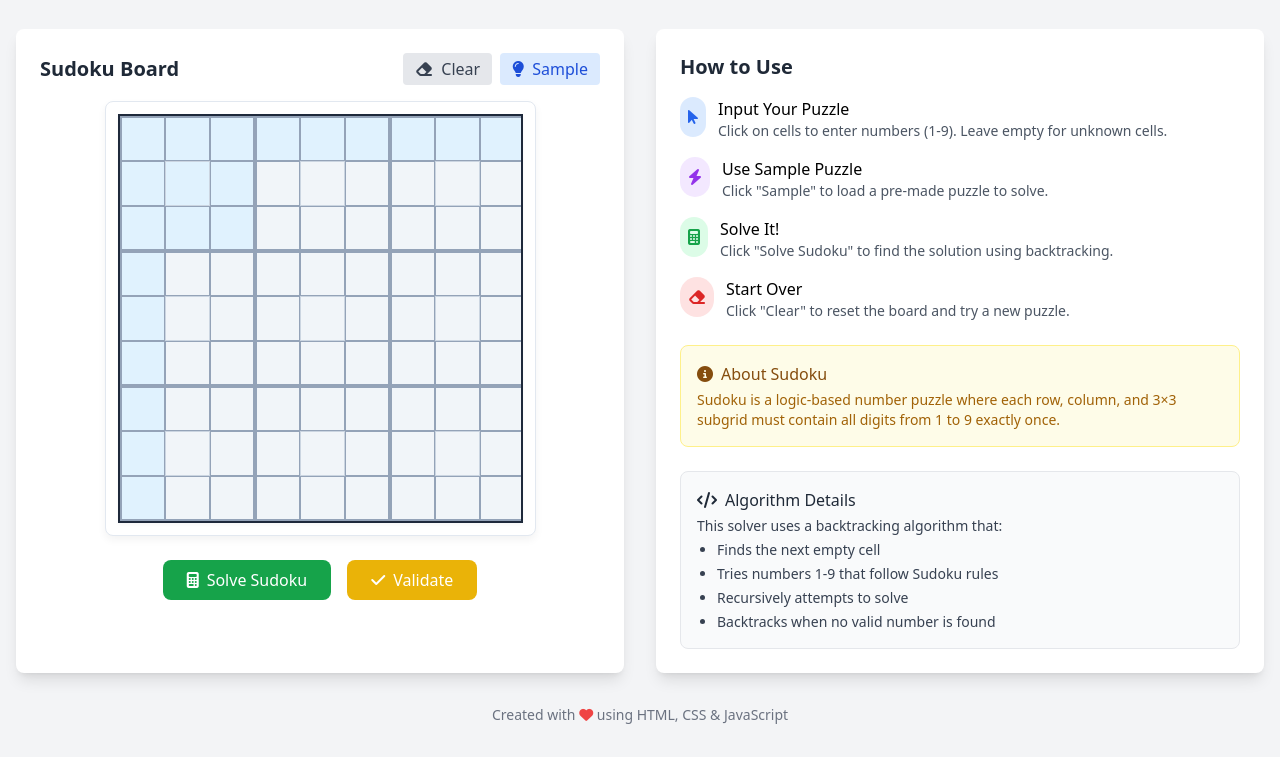
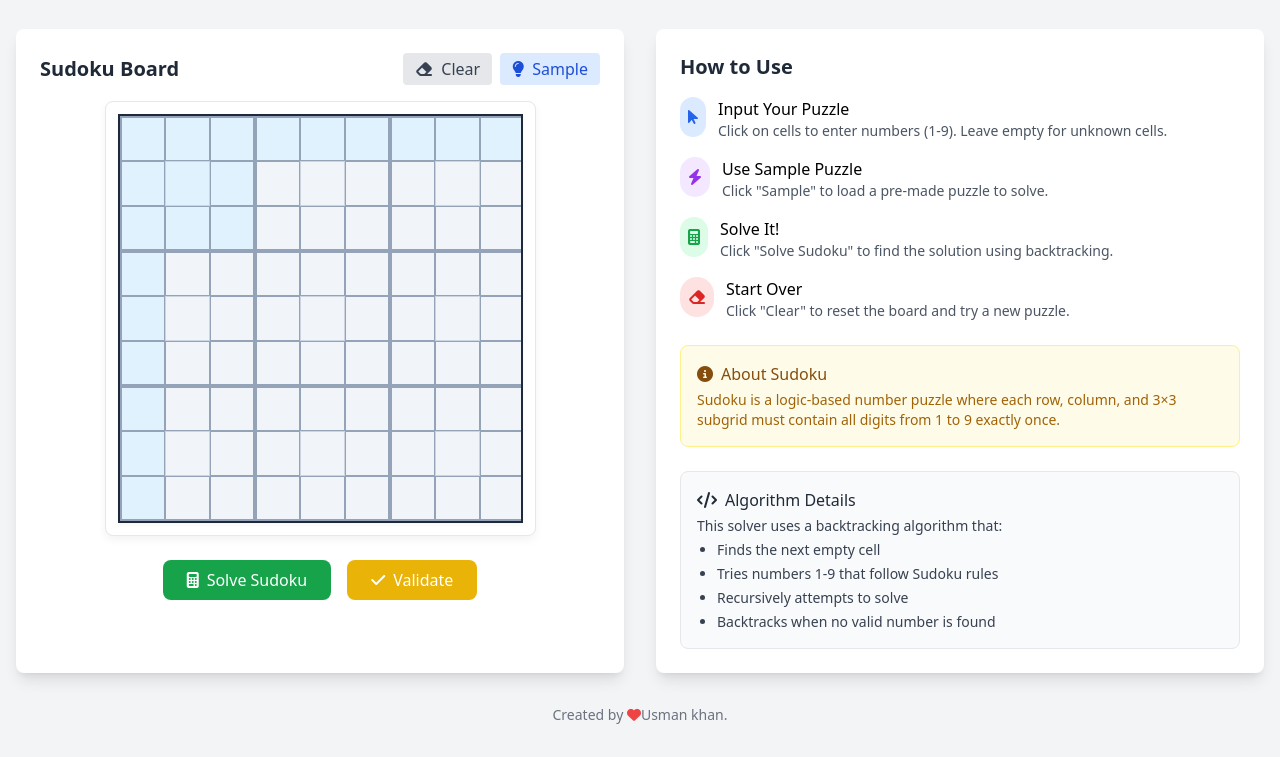
Before and after one commit to usmankhan2069412/sudoku-solver-game, a plain HTML site: page index.html in a window 1280 px wide. Shown: the part 107-864 px from the top of the page. Drawn offline with nearby package versions, Linux system fonts and the light colour scheme.

Commit message:
name add

```diff
--- a/index.html
+++ b/index.html
@@ -443,7 +443,7 @@
     </div>
 
     <footer class="mt-8 text-center text-gray-500 text-sm">
-        <p>Created with <i class="fas fa-heart text-red-500"></i> using HTML, CSS & JavaScript</p>
+        <p>Created by <i class="fas fa-heart text-red-500"></i>Usman khan.</p>
     </footer>
 
     <script>
```
